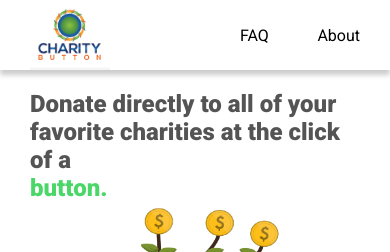
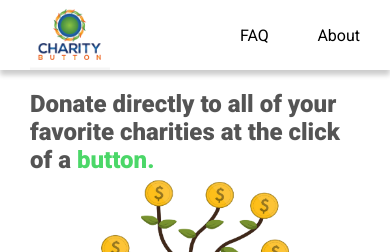
Before and after one commit to we-super-star/multi-charities, a React (Create React App) app in the folder client/: page / in a window 390 px wide. Shown: the top 252 px of the page. Built offline with nearby package versions, Linux system fonts and the light colour scheme; no server answers; the database is empty.

Commit message:
mobile third

```diff
--- a/client/src/pages/Home/home.css
+++ b/client/src/pages/Home/home.css
@@ -18,7 +18,7 @@
 
 .main-content__main-img-head a {
   color: var(--main-color);
-  display: block;
+  display: inline;
   cursor: pointer;
 }
 
--- a/client/src/pages/Home/index.js
+++ b/client/src/pages/Home/index.js
@@ -37,7 +37,7 @@ class Home extends Component {
                 <h2 className="main-content__main-img-head">
                   Donate directly to all of your favorite&nbsp;
                   <br className="desktop-break-line" />
-                  charities at the click of a<a>button.</a>
+                  charities at the click of a <a>button.</a>
                 </h2>
 
                 <img src={mainImg} alt="" />
```
